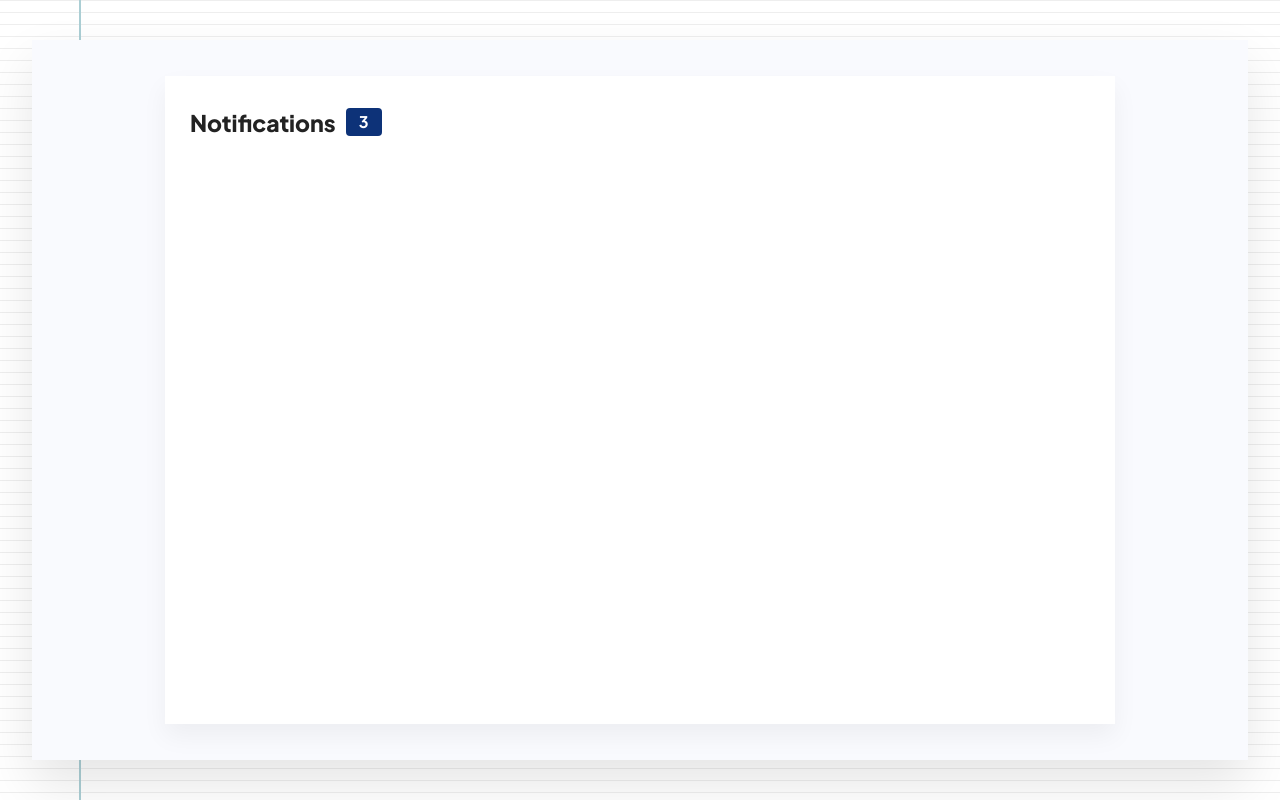
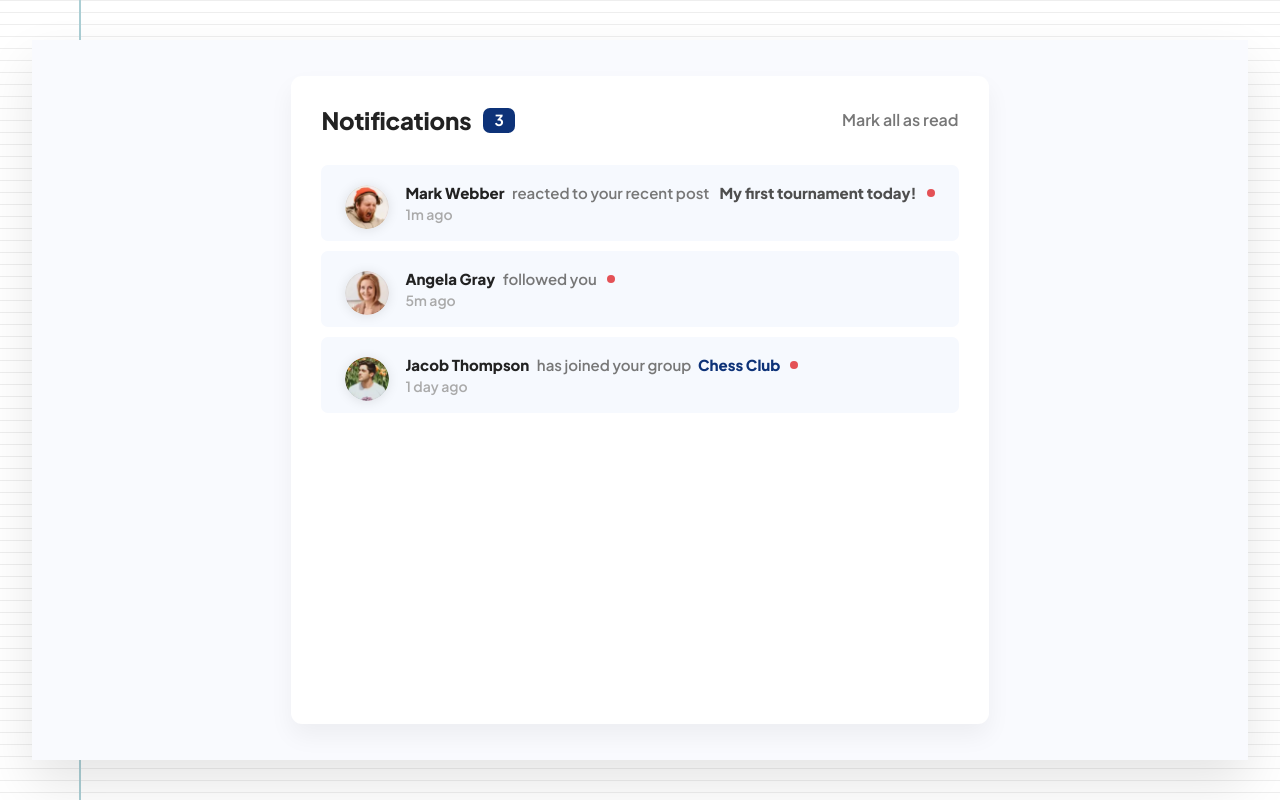
Before and after one commit to kylestarrett1/notifications, a plain HTML site: page index.html in a window 1280 px wide. Drawn offline with nearby package versions, Linux system fonts and the light colour scheme.

Commit message:
Added first three notifications

```diff
--- a/css/general.css
+++ b/css/general.css
@@ -2,13 +2,14 @@
 
 --- 01 TYPOGRAPHY SYSTEM
 FONT sizes (px)
-10 / 12 / 14 / 16 / 18 / 20 / 24 / 30 / 36 / 44 / 52 / 62 / 74 / 86 / 98
+8 / 11.5 / 15 / 18.5 / 22 / 25.5 / 29 / 32.5 / 36 / 43 / 53.5 / 64 / 74.5 / 85 / 99
 
 -Font weights:
 Default: 400
 Medium: 500
 Semi-Bold: 600
 Bold: 700
+Extra-Bold: 800
 
 - Line heights:
 Default: 1
@@ -24,17 +25,21 @@ Paragraph default: 1.6
 --- 02 COLORS
 
 - Primary: #0d3278
+#fd5a60
 - Tints:
-#fdf2e9
-#fae5d3
-#eb984e
+#4e4e4e
 
 - Shades:
-#f9fafe
+#e0e1e5
+#e45156
+
 
 - Accents:
 - Greys:
-#222;
+#222
+#777
+#f9fafe
+#f6f9fe
 
 
 --- 05 SHADOWS
@@ -43,8 +48,8 @@ Paragraph default: 1.6
 
 --- 06 BORDER-RADIUS
 
-Default: 9px
-Medium: 11px
+Default: 7px
+Medium: 9px
 
 --- 07 WHITESPACE
 
@@ -87,14 +92,14 @@ body {
 .container {
     /* 1140px */
     max-width: 92rem;
-    padding: 0 1rem;
+    padding: 0 3rem;
     margin: 0 auto;
 }
 
 .grid {
     display: grid;
-    row-gap: 9.6rem;
-    column-gap: 6.4rem;
+    row-gap: 1.2rem;
+    column-gap: 2.4rem;
 }
 
 .grid:not(:last-child) {
@@ -123,12 +128,11 @@ body {
 }
 
 .header--primary {
-    font-size: 2.3rem;
+    font-size: 2.4rem;
     font-weight: 800;
     color: #222;
+    letter-spacing: -0.2px;
 }
-
-
 
 /***************************************************/
 /* HELPER CLASSES */
@@ -139,7 +143,7 @@ body {
  }
 
  .margin-bottom-md {
-    margin-bottom: 4.8rem !important;
+    margin-bottom: 3.2rem !important;
  }
 
 .center-text {
@@ -147,5 +151,5 @@ body {
 }
 
  strong {
-    font-weight: 500;
+    font-weight: 600;
  }
--- a/css/styles.css
+++ b/css/styles.css
@@ -27,12 +27,11 @@
 /***************************************************/
 
 .section-notifications {
-    width: 95rem;
     height: 90%;
     background-color: #fff;
     box-shadow: 0 1.2rem 2.4rem rgba(0, 0, 0, 0.05);
+    border-radius: 11px;
 }
-
 
 /***************************************************/
 /* NOTIFICATIONS HEADER */
@@ -42,31 +41,110 @@
     display: flex;
     margin-top: 3.2rem;
     align-items: center;
+    justify-content: space-between;
     gap: 1rem;
 }
 
-.notifications-count {
+.notifications--text--count {
     display: flex;
-    justify-content: center;
-    align-items: center;
-    width: 3.6rem;
-    height: 2.8rem;
-    background-color: #0d3278;
-    border-radius: 4px;
+    gap: 1.15rem;
 }
 
-.notifications-count span {
-    font-size: 1.6rem;
+.notifications-count {
+    font-size: 1.525rem;
+    font-weight: 700;
+    width: 3.25rem;
+    height: 2.45rem;
+    text-align: center;
+    padding: 0.42rem;
     color: #fff;
-    font-weight: 700;
-    padding: 0.8rem;
+    background-color: #0d3278;
+    border-radius: 7px;
+
 }
 
+.mark-as-read {
+    font-size: 1.6rem;
+    font-weight: 600;
+    color: #777;
+}
 
+/***************************************************/
+/* NOTIFICATIONS USER */
+/***************************************************/
 
+.notification {
+    display: flex;
+    height: 7.6rem;
+    background-color: #f6f9fe;
+    /* background-color: lightblue; */
+    align-items: flex-start;
+    padding: 2rem 2.4rem;
+    gap: 0.75rem;
+    border-radius: 7px;
+    margin-bottom: 1rem;
+}
 
+.profile-user {
+    display: flex;
+    gap: 1.6rem;
+}
 
+.user-img {
+    width: 4.4rem;
+    height: 4.4rem;
+    border-radius: 50%;
+    box-shadow: 0 0.1rem 1.2rem rgba(0, 0, 0, 0.1);
+}
 
+.user-name {
+    font-size: 1.5rem;
+    font-weight: 800;
+    color: #222;
+}
+
+.time-posted {
+    margin-top: 0.75rem;
+    display: inline-block;
+    font-size: 1.4rem;
+    font-weight: 600;
+    color: #aaa;
+}
+
+.notification-body {
+    display: flex;
+    gap: 1rem;
+
+}
+
+.notification-text {
+    align-self: flex-start;
+    font-size: 1.5rem;
+    font-weight: 600;
+    color: #777;
+}
+
+.post {
+    font-size: 1.5rem;
+    font-weight: 800;
+    color: #4e4e4e;
+}
+
+.group-name {
+    display: inline-block;
+    font-size: 1.5rem;
+    font-weight: 800;
+    color: #0d3278;
+    margin-left: 0.4rem;
+}
+
+.new-icon {
+    margin-top: 0.4rem;
+    width: 0.8rem;
+    height: 0.8rem;
+    background-color: #e45156;
+    border-radius: 50%;
+}
 
 
 
--- a/index.html
+++ b/index.html
@@ -13,6 +13,9 @@
   <link rel="stylesheet" href="./css/styles.css">
   <link rel="stylesheet" href="./css/queries.css">
 
+  <script type="module" src="https://unpkg.com/ionicons@5.5.2/dist/ionicons/ionicons.esm.js"></script>
+  <script nomodule src="https://unpkg.com/ionicons@5.5.2/dist/ionicons/ionicons.js"></script>
+
   <title>Frontend Mentor | Notifications page</title>
 
   <!-- Feel free to remove these styles or customise in your own stylesheet 👍 -->
@@ -26,13 +29,72 @@
 
       <section class="section-notifications">
 
-        <div class="notifications">
-          <div class="notifications-header container">
-              <h2 class="header header--primary">
-                Notifications
-              </h2>
-              <p class="notifications-count"><span>3</span></p>
+        <div class="notifications container">
+
+          <div class="notifications-header margin-bottom-md">
+              <div class="notifications--text--count">
+                <h2 class="header header--primary">Notifications
+                </h2>
+                <p class="notifications-count">3</p>
+              </div>
+              <p class="mark-as-read">Mark all as read</p>
           </div>
+
+          <div class="notification">
+
+            <div class="profile-user">
+                <img class="user-img" src="./assets/images/avatar-mark-webber.webp" alt="Mark Weber profile image">
+
+                <div class="user-name-container">
+                  <p class="user-name">Mark Webber</p>
+                  <span class="time-posted">1m ago</span>
+                </div>
+            </div>
+
+            <div class="notification-body">
+              <p class="notification-text">reacted to your recent post</p>
+              <p class="post">My first tournament today!</p>
+              <p class="new-icon"></p>
+            </div>
+
+          </div>
+
+          <div class="notification">
+
+            <div class="profile-user">
+                <img class="user-img" src="./assets/images/avatar-angela-gray.webp" alt="Angela Gray profile image">
+
+                <div class="user-name-container">
+                  <p class="user-name">Angela Gray</p>
+                  <span class="time-posted">5m ago</span>
+                </div>
+            </div>
+
+            <div class="notification-body">
+              <p class="notification-text">followed you</p>
+              <p class="new-icon"></p>
+            </div>
+
+          </div>
+
+          <div class="notification">
+
+            <div class="profile-user">
+                <img class="user-img" src="./assets/images/avatar-jacob-thompson.webp" alt="Jacob Thompson profile image">
+
+                <div class="user-name-container">
+                  <p class="user-name">Jacob Thompson</p>
+                  <span class="time-posted">1 day ago</span>
+                </div>
+            </div>
+
+            <div class="notification-body">
+              <p class="notification-text">has joined your group <span class="group-name">Chess Club</span></p>
+              <p class="new-icon"></p>
+            </div>
+
+          </div>
+
         </div>
 
       </section>
```
Also changed, not shown: 1 other file.
